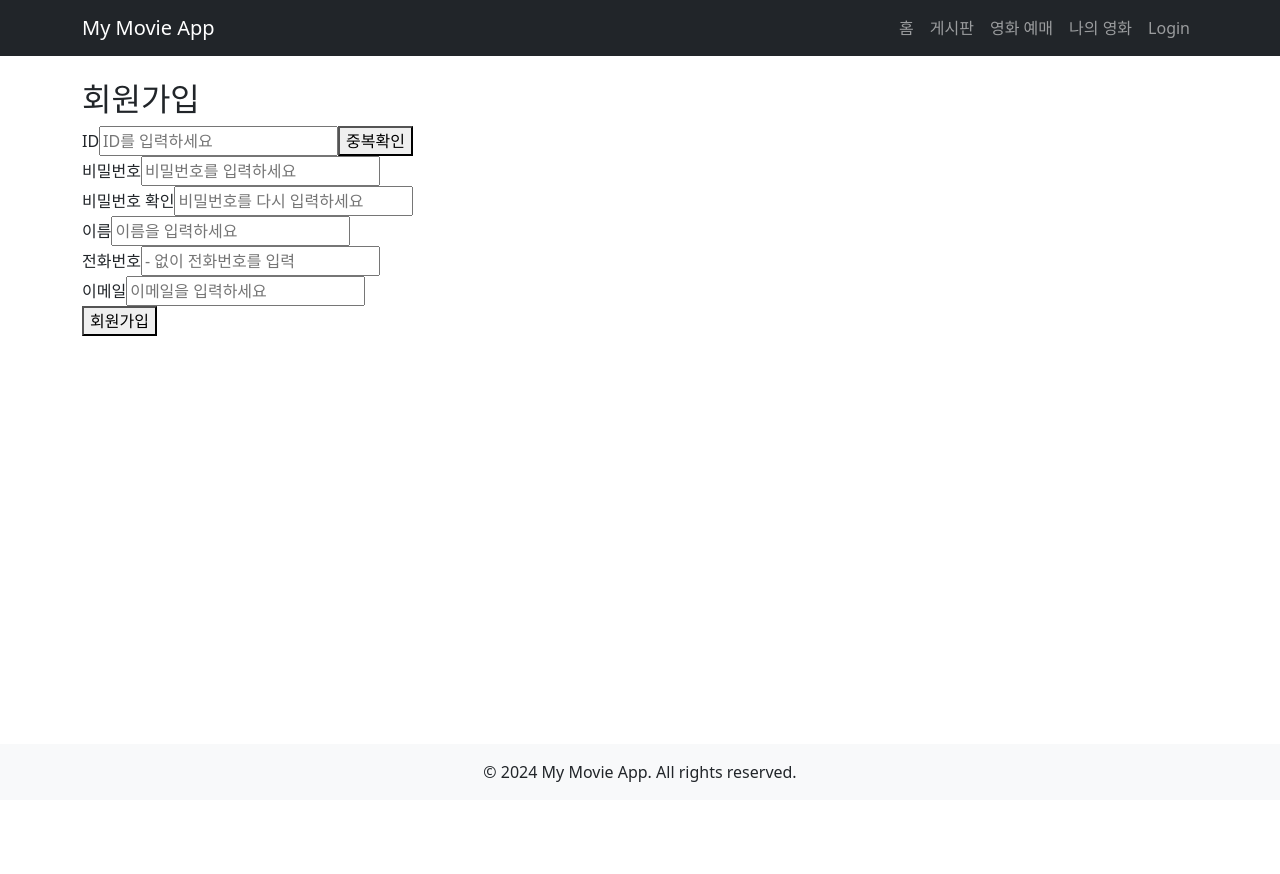
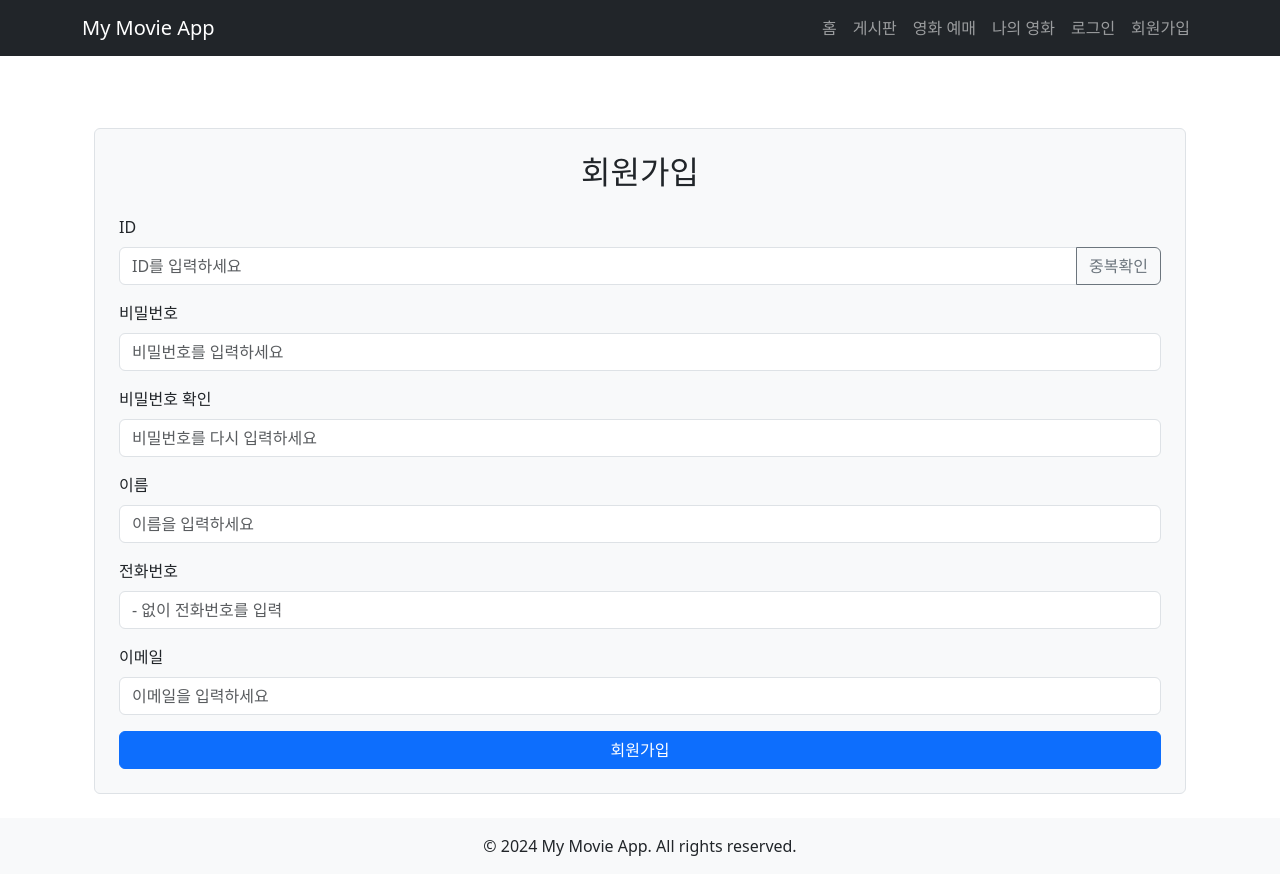
Before and after one commit to sunbeekim/Project, a React (Create React App) app in the folder minireact/: page /signup in a window 1280 px wide. Before the commit the page ends 800 px from the top, so only its background shows below. Built offline with nearby package versions, Linux system fonts and the light colour scheme; no server answers.

Commit message:
백엔드 로그인엔드포인트 세션 생성추가 및 로그아웃, 세션검증 엔드포인트 추가 / 리액트 부트스트랩 적용 및 세션검증, 로그아웃 API요청 작성/상태관리 추가(세션유지)/LOGIN|LOGOUT 버튼구분

```diff
--- a/minireact/src/App.js
+++ b/minireact/src/App.js
@@ -1,17 +1,55 @@
-import logo from "./logo.svg";
-import "./App.css";
-import Home from "./page/Home.js";
-import Board from "./page/Board.js";
-import Movie from "./page/Movie.js";
-import MyMovie from "./page/MyMovie.js";
-import Login from "./page/Login.js";
-import SignUp from "./page/SignUp.js";
+import logo from './logo.svg';
+import './App.css';
+import Home from './page/Home.js';
+import Board from './page/Board.js';
+import Movie from './page/Movie.js';
+import MyMovie from './page/MyMovie.js';
+import Login from './page/Login.js';
+import SignUp from './page/SignUp.js';
 
-import "bootstrap/dist/css/bootstrap.min.css";
-import { BrowserRouter as Router, Route, Routes, Link } from "react-router-dom";
-import { Navbar, Nav, Container } from "react-bootstrap";
+import 'bootstrap/dist/css/bootstrap.min.css';
+import { BrowserRouter as Router, Route, Routes, Link } from 'react-router-dom';
+import { Navbar, Nav, Container } from 'react-bootstrap';
 
-function App() {
+// 훅을 이용한 상태 및 생명주기 관리
+import React, { useState, useEffect } from 'react';
+// 세션검증
+import { CheckSessionAPI, LogoutAPI } from './api/UserAPI.js';
+
+const App = () => {
+  const [isLoggedIn, setIsLoggedIn] = useState(false);
+  const [userId, setUserId] = useState('');
+
+  useEffect(() => {
+    const checkSession = async () => {
+      try {
+        const sessionData = await CheckSessionAPI();
+        if (sessionData.loggedIn) {
+          setIsLoggedIn(true);
+          setUserId(sessionData.userId);
+        } else {
+          setIsLoggedIn(false);
+          setUserId('');
+        }
+      } catch (error) {
+        console.error('세션 확인 중 오류 발생:', error);
+      }
+    };
+    checkSession();
+  }, []);
+
+  const handleLogout = async () => {
+    try {
+      await LogoutAPI();
+      setIsLoggedIn(false);
+      setUserId('');
+      alert('로그아웃 되었습니다.');
+    } catch (error) {
+      console.error('로그아웃 중 오류 발생:', error);
+    }
+  };
+
+  console.log(isLoggedIn);
   return (
     <Router>
       <div className="d-flex flex-column vh-100">
@@ -36,9 +74,21 @@ function App() {
                 <Nav.Link as={Link} to="/my-movies">
                   나의 영화
                 </Nav.Link>
-                <Nav.Link as={Link} to="/login">
-                  Login
-                </Nav.Link>
+                {isLoggedIn ? (
+                  <>
+                    <Nav.Link>로그인 ID : {userId}</Nav.Link>
+                    <Nav.Link onClick={handleLogout}>로그아웃</Nav.Link>
+                  </>
+                ) : (
+                  <>
+                    <Nav.Link as={Link} to="/login">
+                      로그인
+                    </Nav.Link>
+                    <Nav.Link as={Link} to="/signup">
+                      회원가입
+                    </Nav.Link>
+                  </>
+                )}
               </Nav>
             </Navbar.Collapse>
           </Container>
@@ -51,7 +101,10 @@ function App() {
             <Route path="/board" element={<Board />} />
             <Route path="/movie-booking" element={<Movie />} />
             <Route path="/my-movies" element={<MyMovie />} />
-            <Route path="/login" element={<Login />} />
+            <Route
+              path="/login"
+              element={<Login setIsLoggedIn={setIsLoggedIn} setUserId={setUserId} />}
+            />
             <Route path="/signup" element={<SignUp />} />
           </Routes>
         </main>
@@ -65,6 +118,6 @@ function App() {
       </div>
     </Router>
   );
-}
+};
 
 export default App;
--- a/minireact/src/page/Login.js
+++ b/minireact/src/page/Login.js
@@ -1,8 +1,10 @@
-import { Link } from 'react-router-dom';
+import { Link, useNavigate } from 'react-router-dom';
 import { LoginAPI } from '../api/UserAPI';
 import { useState } from 'react';
+import 'bootstrap/dist/css/bootstrap.min.css';
 
-const Login = () => {
+const Login = ({ setIsLoggedIn, setUserId }) => {
+  const navigate = useNavigate();
   const [formData, setFormData] = useState({
     userId: '',
     password: ''
@@ -29,43 +31,77 @@ const Login = () => {
       const response = await LoginAPI(formData);
       console.log(response.data);
       alert('로그인 성공!');
+      setIsLoggedIn(true);
+      setUserId(formData.userId);
+      navigate('/');
     } catch (err) {
       console.error(err);
       setError('로그인 실패: 아이디 또는 비밀번호를 확인해주세요.');
     }
   };
   return (
-    <div>
-      Login page
+    <div className="container mt-5">
+      <div className="row justify-content-center">
+        <div className="col-md-4">
+          <div className="card shadow-sm">
+            <div className="card-body">
+              <h3 className="text-center mb-4">Login Page</h3>
               <form onSubmit={handleLogin}>
-        <div>
-          <label>아이디</label>
+                {/* 아이디 입력 */}
+                <div className="mb-3">
+                  <label htmlFor="userId" className="form-label">
+                    아이디
+                  </label>
                   <input
                     type="text"
+                    id="userId"
                     name="userId"
+                    className="form-control"
                     value={formData.userId}
                     onChange={handleChange}
                     placeholder="아이디를 입력하세요."
                     required
                   />
                 </div>
-        <div>
-          <label>비밀번호</label>
+
+                {/* 비밀번호 입력 */}
+                <div className="mb-3">
+                  <label htmlFor="password" className="form-label">
+                    비밀번호
+                  </label>
                   <input
                     type="password"
+                    id="password"
                     name="password"
+                    className="form-control"
                     value={formData.password}
                     onChange={handleChange}
                     placeholder="비밀번호를 입력하세요."
                     required
                   />
                 </div>
-        <div>
-          <button type="submit">로그인</button>
+
+                {/* 로그인 버튼 */}
+                <div className="d-grid">
+                  <button type="submit" className="btn btn-primary">
+                    로그인
+                  </button>
                 </div>
               </form>
-      {error && <p style={{ color: 'red' }}>{error}</p>}
-      <Link to="/signup">회원가입</Link>
+
+              {/* 에러 메시지 */}
+              {error && <p className="text-danger mt-3">{error}</p>}
+
+              {/* 회원가입 링크 */}
+              <div className="text-center mt-3">
+                <Link to="/signup" className="text-decoration-none">
+                  회원가입
+                </Link>
+              </div>
+            </div>
+          </div>
+        </div>
+      </div>
     </div>
   );
 };
--- a/minireact/src/page/SignUp.js
+++ b/minireact/src/page/SignUp.js
@@ -2,6 +2,7 @@
 
 import React, { useState } from 'react';
 import { IdCheckAPI, SingupAPI } from '../api/UserAPI';
+import 'bootstrap/dist/css/bootstrap.min.css';
 
 const SignUp = () => {
   const [formData, setFormData] = useState({
@@ -92,84 +93,119 @@ const SignUp = () => {
   };
 
   return (
-    <div>
-      <form onSubmit={handleSubmit}>
-        <h2>회원가입</h2>
+    <div className="container mt-5">
+      <form className="p-4 border rounded bg-light" onSubmit={handleSubmit}>
+        <h2 className="text-center mb-4">회원가입</h2>
 
-        <div>
-          <label htmlFor="userId">ID</label>
+        {/* ID 입력 */}
+        <div className="mb-3">
+          <label htmlFor="userId" className="form-label">
+            ID
+          </label>
+          <div className="input-group">
             <input
               type="text"
               id="userId"
+              className="form-control"
               placeholder="ID를 입력하세요"
               value={formData.userId}
               onChange={handleChange}
             />
-          <button onClick={handleCheck}>중복확인</button>
-          {errors.userId && <small className="error-msg">{errors.userId}</small>}
+            <button type="button" className="btn btn-outline-secondary" onClick={handleCheck}>
+              중복확인
+            </button>
+          </div>
+          {errors.userId && <small className="text-danger">{errors.userId}</small>}
         </div>
 
-        <div>
-          <label htmlFor="password">비밀번호</label>
+        {/* 비밀번호 입력 */}
+        <div className="mb-3">
+          <label htmlFor="password" className="form-label">
+            비밀번호
+          </label>
           <input
             type="password"
             id="password"
+            className="form-control"
             placeholder="비밀번호를 입력하세요"
             value={formData.password}
             onChange={handleChange}
           />
-          {errors.password && <small className="error-msg">{errors.password}</small>}
+          {errors.password && <small className="text-danger">{errors.password}</small>}
         </div>
 
-        <div>
-          <label htmlFor="confirmPassword">비밀번호 확인</label>
+        {/* 비밀번호 확인 */}
+        <div className="mb-3">
+          <label htmlFor="confirmPassword" className="form-label">
+            비밀번호 확인
+          </label>
           <input
             type="password"
             id="confirmPassword"
+            className="form-control"
             placeholder="비밀번호를 다시 입력하세요"
             value={formData.confirmPassword}
             onChange={handleChange}
           />
-          {errors.confirmPassword && <small>{errors.confirmPassword}</small>}
+          {errors.confirmPassword && (
+            <small className="text-danger">{errors.confirmPassword}</small>
+          )}
         </div>
 
-        <div>
-          <label htmlFor="forename">이름</label>
+        {/* 이름 입력 */}
+        <div className="mb-3">
+          <label htmlFor="forename" className="form-label">
+            이름
+          </label>
           <input
             type="text"
             id="forename"
+            className="form-control"
             placeholder="이름을 입력하세요"
             value={formData.forename}
             onChange={handleChange}
           />
-          {errors.forename && <small className="error-msg">{errors.forename}</small>}
+          {errors.forename && <small className="text-danger">{errors.forename}</small>}
         </div>
 
-        <div>
-          <label htmlFor="phoneNumber">전화번호</label>
+        {/* 전화번호 입력 */}
+        <div className="mb-3">
+          <label htmlFor="phoneNumber" className="form-label">
+            전화번호
+          </label>
           <input
             type="text"
             id="phoneNumber"
+            className="form-control"
             placeholder="- 없이 전화번호를 입력"
             value={formData.phoneNumber}
             onChange={handleChange}
           />
-          {errors.phoneNumber && <small className="error-msg">{errors.phoneNumber}</small>}
+          {errors.phoneNumber && <small className="text-danger">{errors.phoneNumber}</small>}
         </div>
 
-        <div>
-          <label htmlFor="email">이메일</label>
+        {/* 이메일 입력 */}
+        <div className="mb-3">
+          <label htmlFor="email" className="form-label">
+            이메일
+          </label>
           <input
             type="email"
             id="email"
+            className="form-control"
             placeholder="이메일을 입력하세요"
             value={formData.email}
             onChange={handleChange}
           />
-          {errors.email && <small className="error-msg">{errors.email}</small>}
+          {errors.email && <small className="text-danger">{errors.email}</small>}
         </div>
 
-        <button type="submit">회원가입</button>
+        {/* 회원가입 버튼 */}
+        <div className="text-center">
+          <button type="submit" className="btn btn-primary w-100">
+            회원가입
+          </button>
+        </div>
       </form>
     </div>
   );
```
Also changed, not shown: minireact/src/api/UserAPI.js (+28 -3 lines), 2 other files (tests, documents, lock files or other folders). Lines whose indentation alone changed are shown as unchanged.
